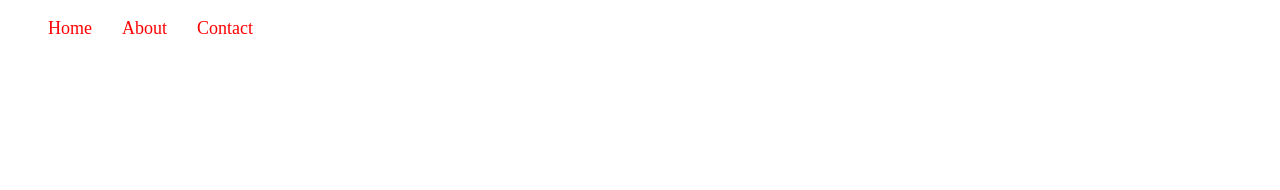
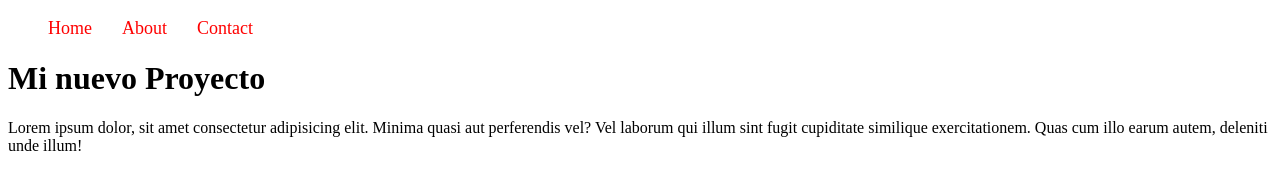
Before and after one commit to AngelDavParra/new_project, a website built with Vite: page index.html in a window 1280 px wide. Built offline with nearby package versions, Linux system fonts and the light colour scheme.

Commit message:
update html

```diff
--- a/index.html
+++ b/index.html
@@ -16,6 +16,10 @@
         </ul>
       </nav>
     </header>
+    <main>
+      <h1> Mi nuevo Proyecto</h1>
+      <p>Lorem ipsum dolor, sit amet consectetur adipisicing elit. Minima quasi aut perferendis vel? Vel laborum qui illum sint fugit cupiditate similique exercitationem. Quas cum illo earum autem, deleniti unde illum!</p>
+    </main>
 
     <script type="module" src="/src/main.js"></script>
   </body>
```
